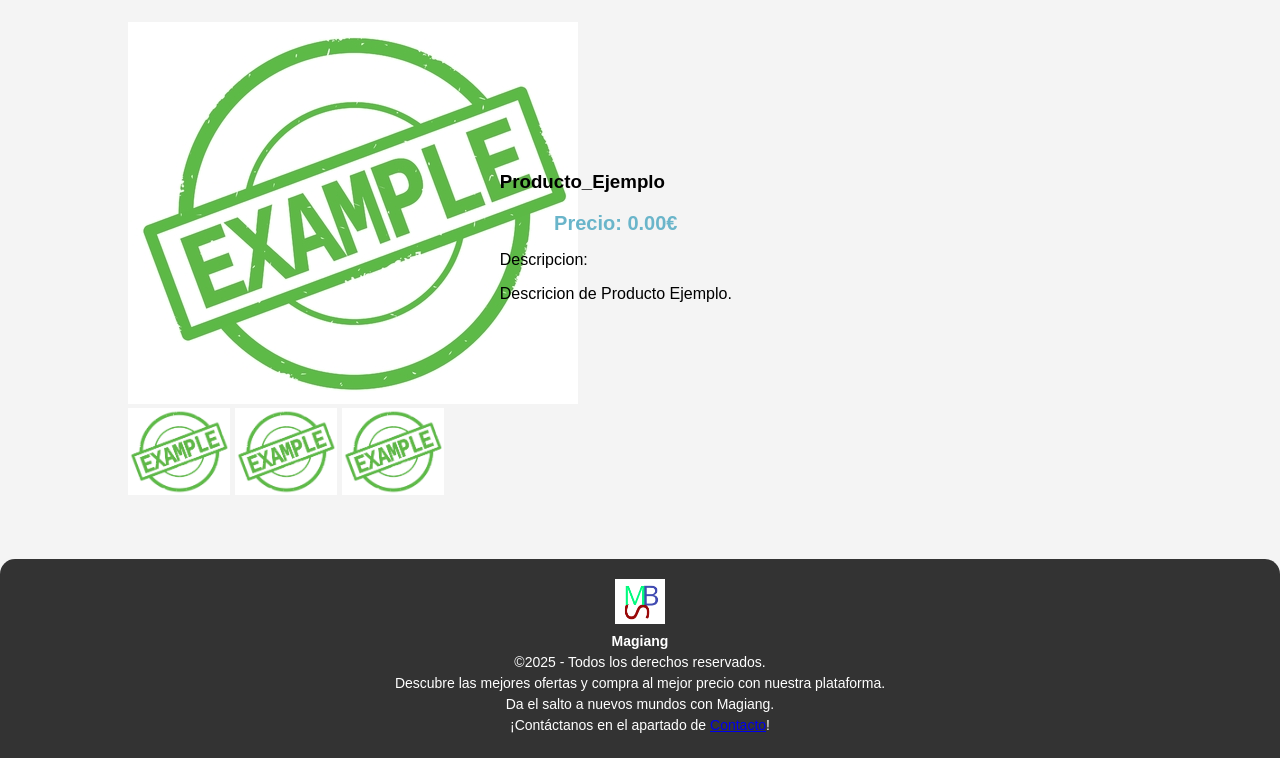
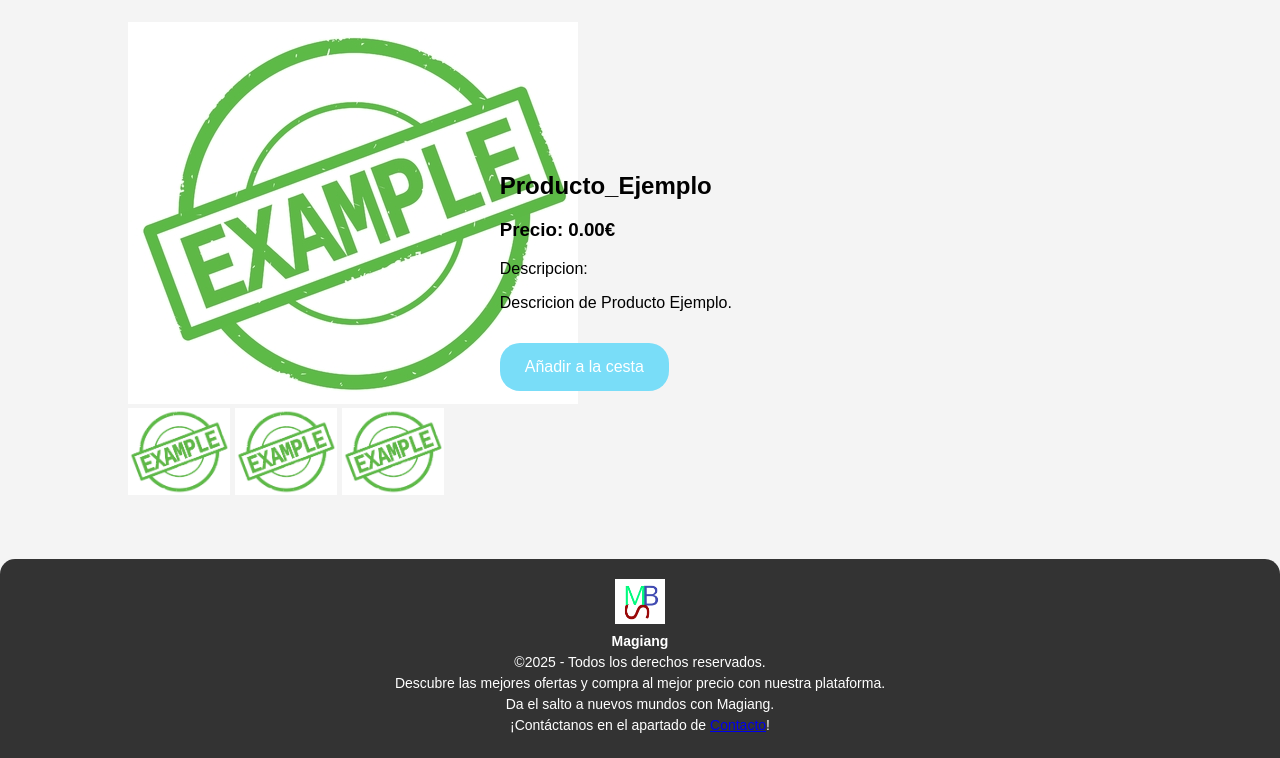
Before and after one commit to bixiPRO/MAGIANG, a PHP site: page /producto.html in a window 1280 px wide. Shown: the part 130-888 px from the top of the page. Run offline with PHP 8.4, Linux system fonts and the light colour scheme.

Commit message:
se ha ajustado el  estilo de la pagina "producto.html" y se ha añadido el boton de "Añadir a la cesta".

```diff
--- a/WEB/css/productostyle.css
+++ b/WEB/css/productostyle.css
@@ -146,6 +146,27 @@ h4 {
     margin-top: -25%;
 }
 
+.prod_info h4 {
+    margin-left: -10%;
+
+}
+
+.boton-ac {
+    background-color: #79ddf8;
+    text-decoration: none;
+    color: white;
+    border-radius: 20px;
+    padding: 15px 25px;
+    display: inline-block;
+    margin-top: 15px;
+    transition: background 0.3s ease;
+}
+
+.boton-ac:hover {
+    background-color: #6ab5ca;
+    color: aliceblue;
+}
+
 /*END ZONA CONTENIDO_PRODUCTO */
 /* ESTILOS FOOTER */
 footer {
--- a/WEB/producto.html
+++ b/WEB/producto.html
@@ -42,10 +42,12 @@
                 <img src="img/ejemplo_prod.jpg">
                 <img src="img/ejemplo_prod.jpg">
                 <div class="prod_info">
-                    <h3>Producto_Ejemplo</h3>
-                    <h4>Precio: 0.00€</h4>
+                    <h2>Producto_Ejemplo</h2>
+                    <h3>Precio: 0.00€</h3>
                     <p>Descripcion:</p>
                     <p>Descricion de Producto Ejemplo.</p>
+
+                    <a class="boton-ac" href="#">Añadir a la cesta</a>
 
                 </div>
             </div>
```
